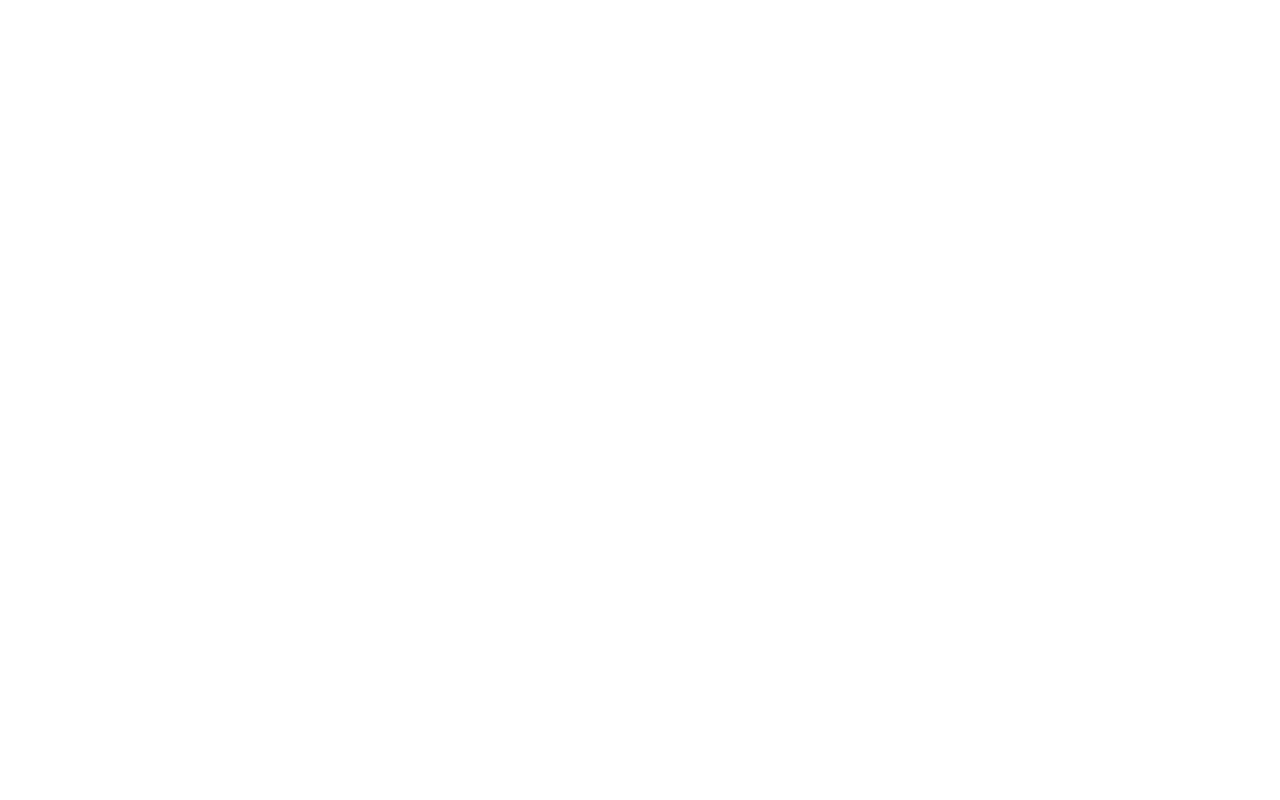
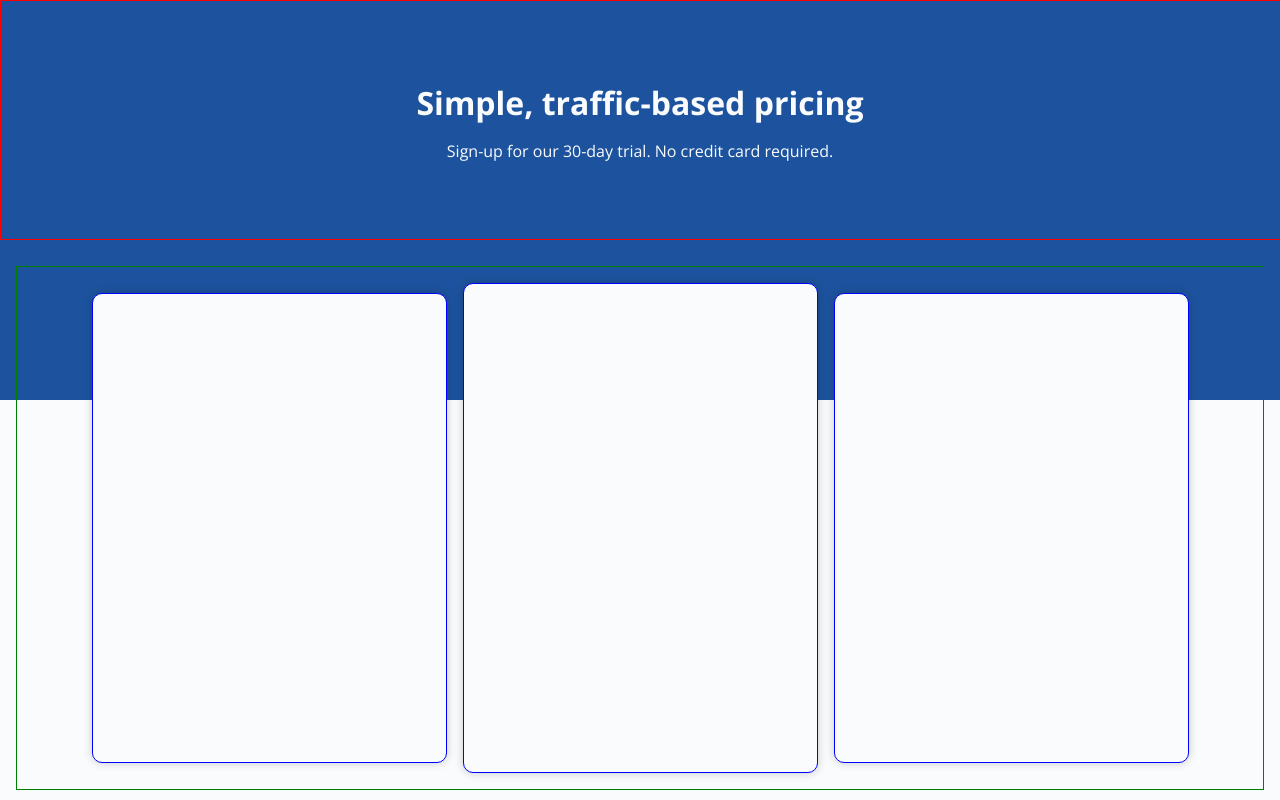
Before and after one commit to Diegoafv/PricingTable, a plain HTML site: page index.html in a window 1280 px wide. Drawn offline with nearby package versions, Linux system fonts and the light colour scheme.

Commit message:
added page structure

```diff
--- a/index.html
+++ b/index.html
@@ -4,9 +4,30 @@
     <meta charset="UTF-8" />
     <meta http-equiv="X-UA-Compatible" content="IE=edge" />
     <meta name="viewport" content="width=device-width, initial-scale=1.0" />
+    <link rel="preconnect" href="https://fonts.googleapis.com" />
+    <link rel="preconnect" href="https://fonts.gstatic.com" crossorigin />
+    <link
+      href="https://fonts.googleapis.com/css2?family=Open+Sans:wght@400;600;700&display=swap"
+      rel="stylesheet"
+    />
     <link rel="stylesheet" href="style.css" />
-    <title>Document</title>
+    <title>Pricing Table</title>
   </head>
-  <body></body>
+  <body>
+    <header>
+      <section class="title-container">
+        <h1>Simple, traffic-based pricing</h1>
+        <p>Sign-up for our 30-day trial. No credit card required.</p>
+      </section>
+    </header>
+    <main>
+      <section class="cards-container">
+        <div class="card"></div>
+        <div class="card selected"></div>
+        <div class="card"></div>
+      </section>
+    </main>
+    <footer></footer>
+  </body>
   <script src="script.js"></script>
 </html>
--- a/style.css
+++ b/style.css
@@ -1,6 +1,81 @@
+:root {
+  --yellow: #ffcc29;
+  --blue: #1d539e;
+  --gray: #828799;
+  --page-background: #f9fbfc;
+}
+
 * {
   margin: 0;
   padding: 0;
   box-sizing: border-box;
-  font-family: "Poppins", sans-serif;
+  font-family: "Open Sans", sans-serif;
 }
+
+header {
+  position: fixed;
+  border: 1px solid red;
+  width: 100%;
+  height: 240px;
+}
+
+main {
+  background: linear-gradient(
+    180deg,
+    var(--blue) 50%,
+    var(--page-background) 50%
+  );
+  height: 100vh;
+  width: 100%;
+  color: white;
+  padding: 1rem;
+  text-align: center;
+}
+
+.title-container {
+  display: flex;
+  flex-direction: column;
+  justify-content: center;
+  align-items: center;
+  color: var(--page-background);
+  gap: 1rem;
+  padding-top: 5rem;
+}
+
+.title-container h1 {
+  font-size: 2rem;
+}
+
+.title-container p {
+  font-size: 1rem;
+}
+
+.cards-container {
+  display: flex;
+  justify-content: center;
+  align-items: center;
+  gap: 1rem;
+  padding: 1rem;
+  border: 1px solid green;
+  flex-wrap: wrap;
+  transform: translateY(250px);
+}
+
+.card {
+  background: var(--page-background);
+  width: 355px;
+  height: 470px;
+  border-radius: 10px;
+  box-shadow: 0 0 10px rgba(0, 0, 0, 0.2);
+  display: flex;
+  flex-direction: column;
+  justify-content: center;
+  align-items: center;
+  gap: 1rem;
+  padding: 1rem;
+  border: 1px solid blue;
+}
+
+.selected {
+  height: 490px;
+}
```
Also changed, not shown: assets/check.svg (added).
